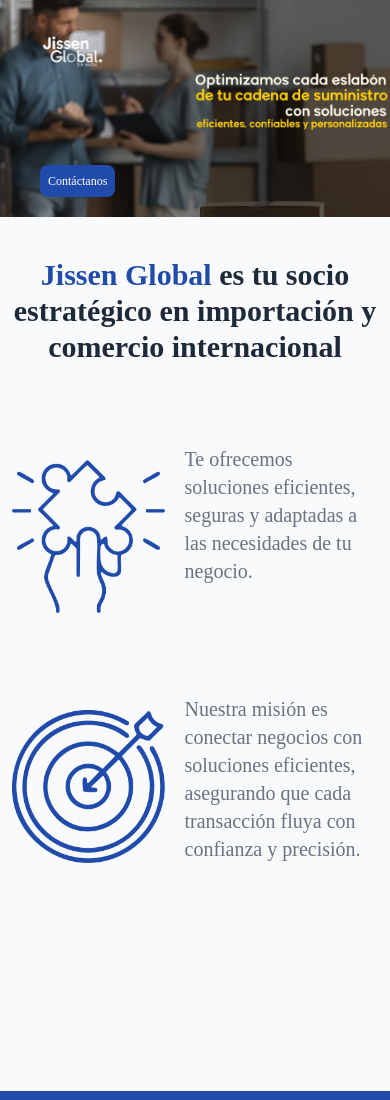
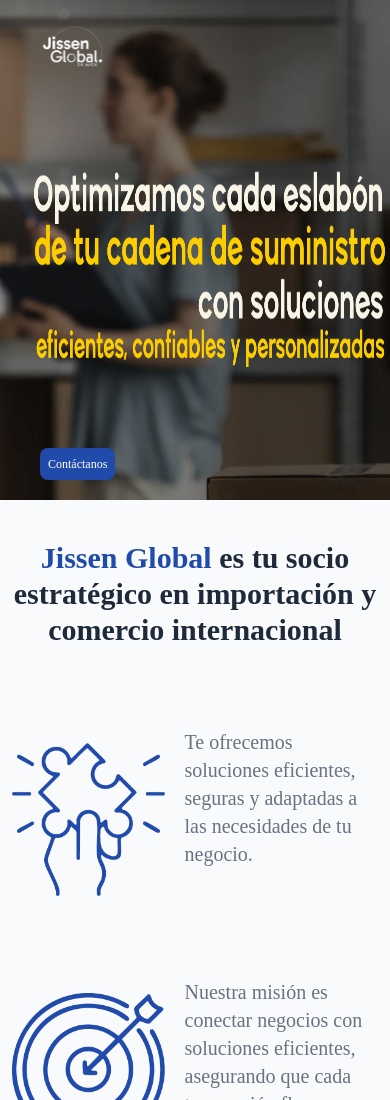
Before and after one commit to sergiogswv/jissenglobal-astro, an Astro site: page / in a window 390 px wide. Shown: the top 1100 px of the page. Built offline with nearby package versions, Linux system fonts and the light colour scheme; Astro itself is replaced by a stand-in of ours; a web font is replaced by a local one.

Commit message:
Fix(view banner)

```diff
--- a/src/components/home/Welcome.astro
+++ b/src/components/home/Welcome.astro
@@ -38,11 +38,11 @@
 		{
 			slides.map((slide, index) => (
 				<div class="w-full flex-shrink-0 flex flex-col items-center gap-4 relative">
-					<img src={slide.image} alt={`Imagen ${index + 1}`} class="w-full" />
+					<img src={slide.image} alt={`Imagen ${index + 1}`} class="w-full h-[500px] object-cover md:h-auto" />
 					<img
 						src={slide.textImage}
 						alt={`Texto ${index + 1}`}
-						class={`${index % 2 === 0 ? 'left-10 w-1/4 md:w-2/5' : 'right-0 w-2/4'} h-auto absolute z-10 top-2/6 md:top-2/6`}
+						class={`${index % 2 === 0 ? 'left-10 w-3/4 sm:w-2/5 md:w-2/5' : 'right-0 w-11/12 md:w-2/4'} h-[200px] sm:h-auto md:h-auto absolute z-10 top-2/6 md:top-2/6`}
 					/>
 					<a href="/contact" class="absolute color-button my-auto text-white text-xs md:text-4xl px-2 md:px-8 py-2 md:py-4 rounded-lg bottom-5 left-10 hover:cursor-pointer z-40 h-8 md:h-20">
 						Contáctanos
```
